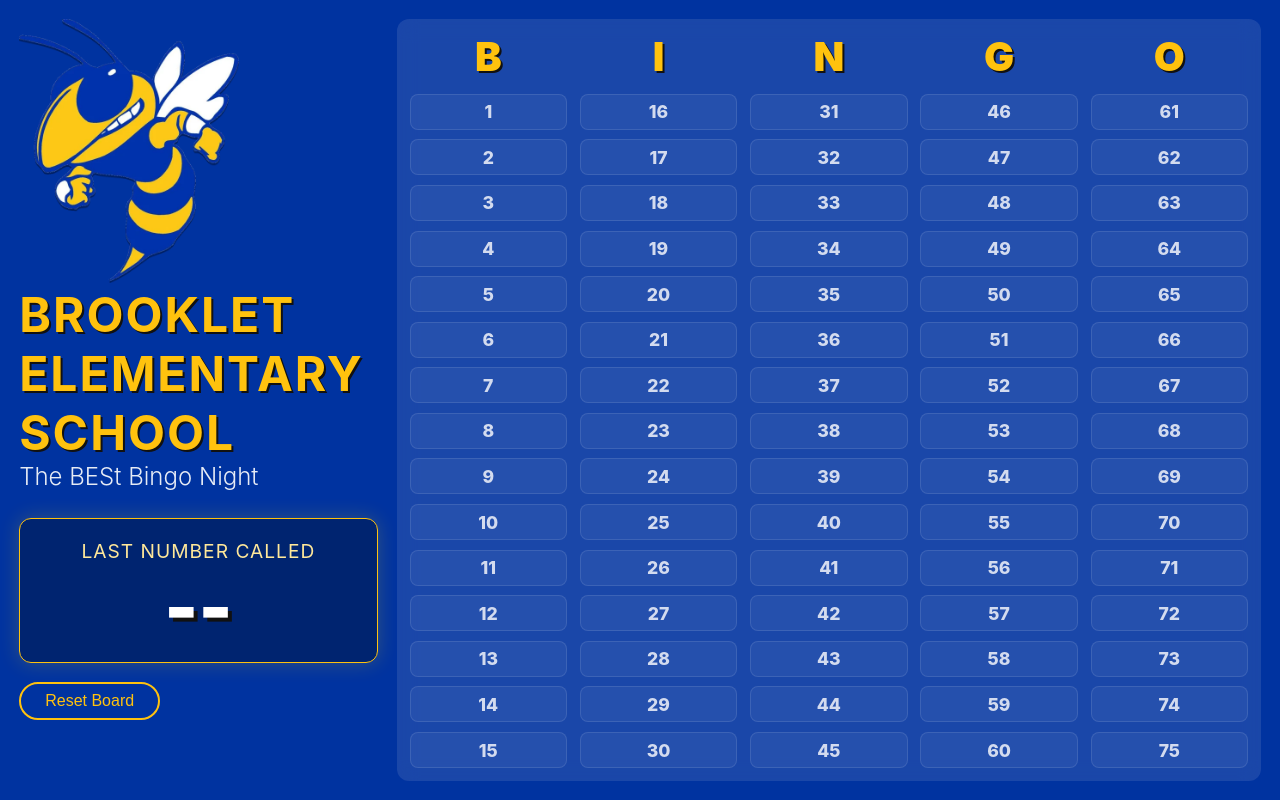
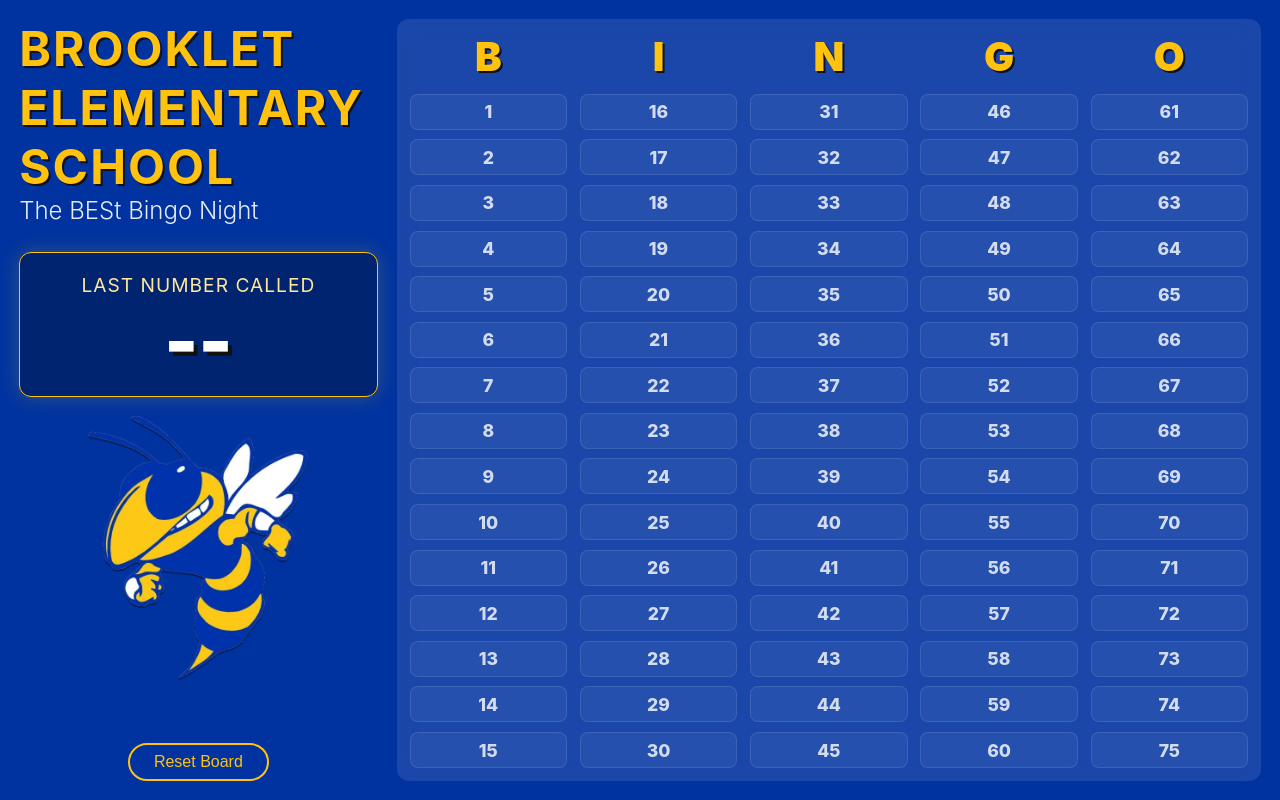
Before and after one commit to wgiddens/bes-bingo-night, a React (Vite) app: page / in a window 1280 px wide. Built offline with nearby package versions, Linux system fonts and the light colour scheme.

Commit message:
fix: Improve logo alignment and control panel layout; relocate logo in layout structure

```diff
--- a/src/App.jsx
+++ b/src/App.jsx
@@ -53,7 +53,6 @@ function App() {
     <div className="app-shell">
       <aside className="left-panel">
         <header className="brand">
-          <img src={logo} alt="Brooklet Elementary School Yellow Jackets logo" className="logo" />
           <h1>Brooklet Elementary School</h1>
           <div className="subheading">The BESt Bingo Night</div>
         </header>
@@ -64,6 +63,8 @@ function App() {
             {lastCalled ? `${getNumberLetter(lastCalled)} ${lastCalled}` : '--'}
           </div>
         </div>
+
+        <img src={logo} alt="Brooklet Elementary School Yellow Jackets logo" className="logo" />
 
         <div className="controls">
           <button className="reset-btn" onClick={openResetModal}>Reset Board</button>
--- a/src/index.css
+++ b/src/index.css
@@ -81,9 +81,10 @@ h1 {
 
 /* Logo sizing responsive to panel width */
 .logo {
+  display: block;
   width: clamp(120px, 35vw, 220px);
   height: auto;
-  margin-bottom: 0.25rem;
+  margin: 0 auto 0.25rem;
   filter: drop-shadow(0 2px 0 rgba(0,0,0,0.35));
 }
 
@@ -91,6 +92,8 @@ h1 {
 .controls {
   display: flex;
   gap: 1rem;
+  justify-content: center; /* center the reset button horizontally */
+  margin-top: auto; /* stick to the bottom of the left panel */
 }
 
 button.reset-btn {
```
